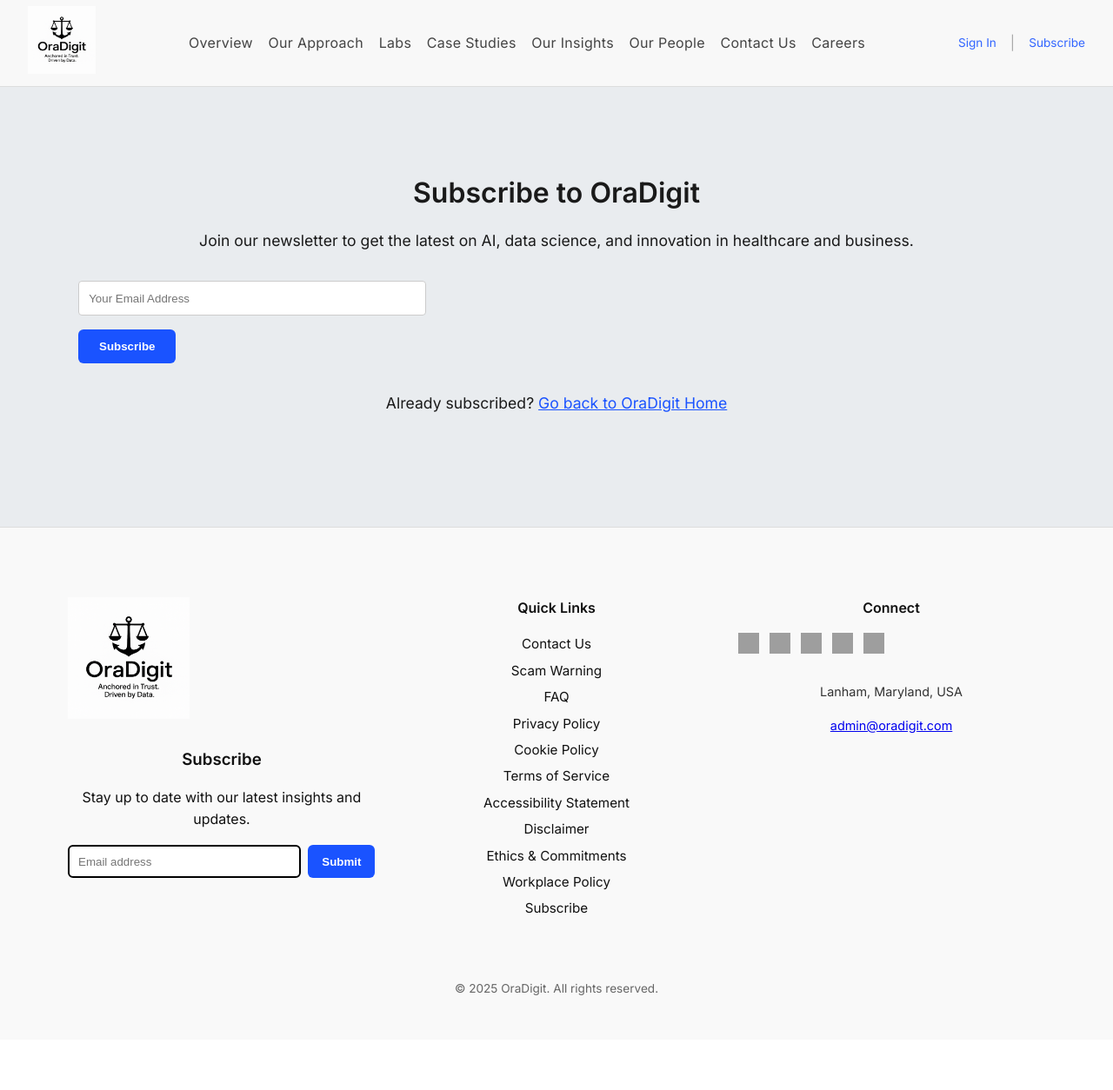
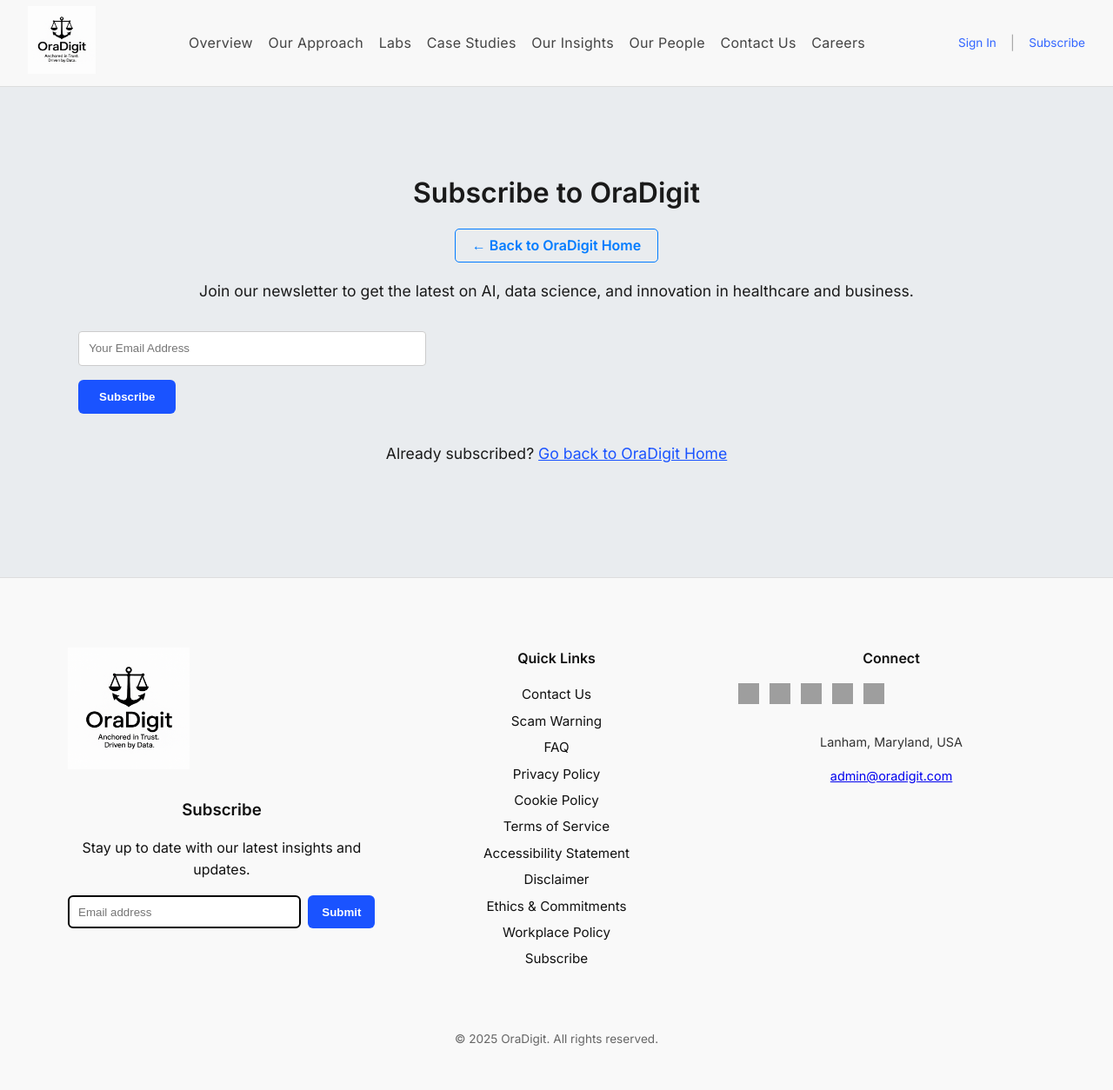
Before and after one commit to DataForSolution/oradigit-site, a Jekyll site: the page built from subscribe/index.html, in a window 1280 px wide. Shown: the whole page at 87% size. Built offline with Jekyll 4.4.1, drawn with Linux system fonts in a browser that asks for light colours; before the commit the page ends 1196 px from its top, so only the background shows below that; grey boxes are pictures that could not be loaded.

Commit message:
Add 'Back to OraDigit Home' button to subscribe page

```diff
--- a/subscribe/index.html
+++ b/subscribe/index.html
@@ -7,16 +7,27 @@
 <section class="hero">
   <div class="container">
     <h2>Subscribe to OraDigit</h2>
+    <!-- Back to Home Button -->
+    <a href="https://oradigit.com/"
+       style="display:inline-block; margin-bottom: 1.2rem; color:#007bff; text-decoration:none; font-weight:600; font-size:1rem; border:1px solid #007bff; padding: 0.35em 1.2em; border-radius:5px; transition: background 0.2s;"
+       onmouseover="this.style.background='#e3edff'"
+       onmouseout="this.style.background='transparent'">
+      &larr; Back to OraDigit Home
+    </a>
     <p>Join our newsletter to get the latest on AI, data science, and innovation in healthcare and business.</p>
 
     <form action="https://buttondown.email/api/emails/embed-subscribe/oradigit" method="post" target="_blank"
-      class="subscription-form" style="margin-top: 2rem; display: flex; flex-direction: column; align-items: start; gap: 1rem; max-width: 400px;">
+      class="subscription-form"
+      style="margin-top: 2rem; display: flex; flex-direction: column; align-items: start; gap: 1rem; max-width: 400px;">
       <input type="email" name="email" placeholder="Your Email Address" required
         style="width: 100%; padding: 0.7rem; border: 1px solid #ccc; border-radius: 4px;">
       <input type="submit" value="Subscribe"
         style="padding: 0.75rem 1.5rem; background-color: #1a53ff; color: white; border: none; border-radius: 6px; font-weight: 600; cursor: pointer;">
     </form>
 
-    <p style="margin-top: 2rem;">Already subscribed? <a href="/" style="color: #1a53ff; font-weight: 500;">Go back to OraDigit Home</a></p>
+    <p style="margin-top: 2rem;">Already subscribed?
+      <a href="https://oradigit.com/"
+         style="color: #1a53ff; font-weight: 500;">Go back to OraDigit Home</a>
+    </p>
   </div>
 </section>
```
